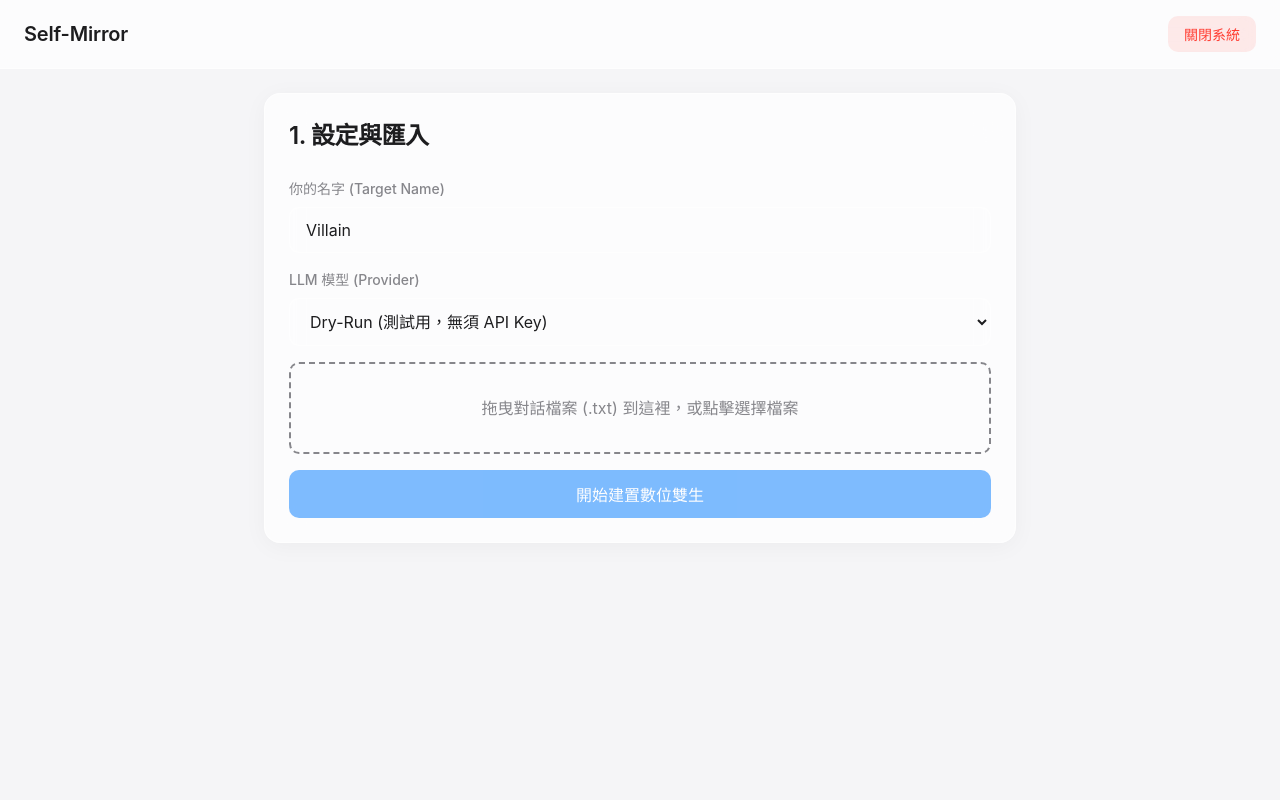
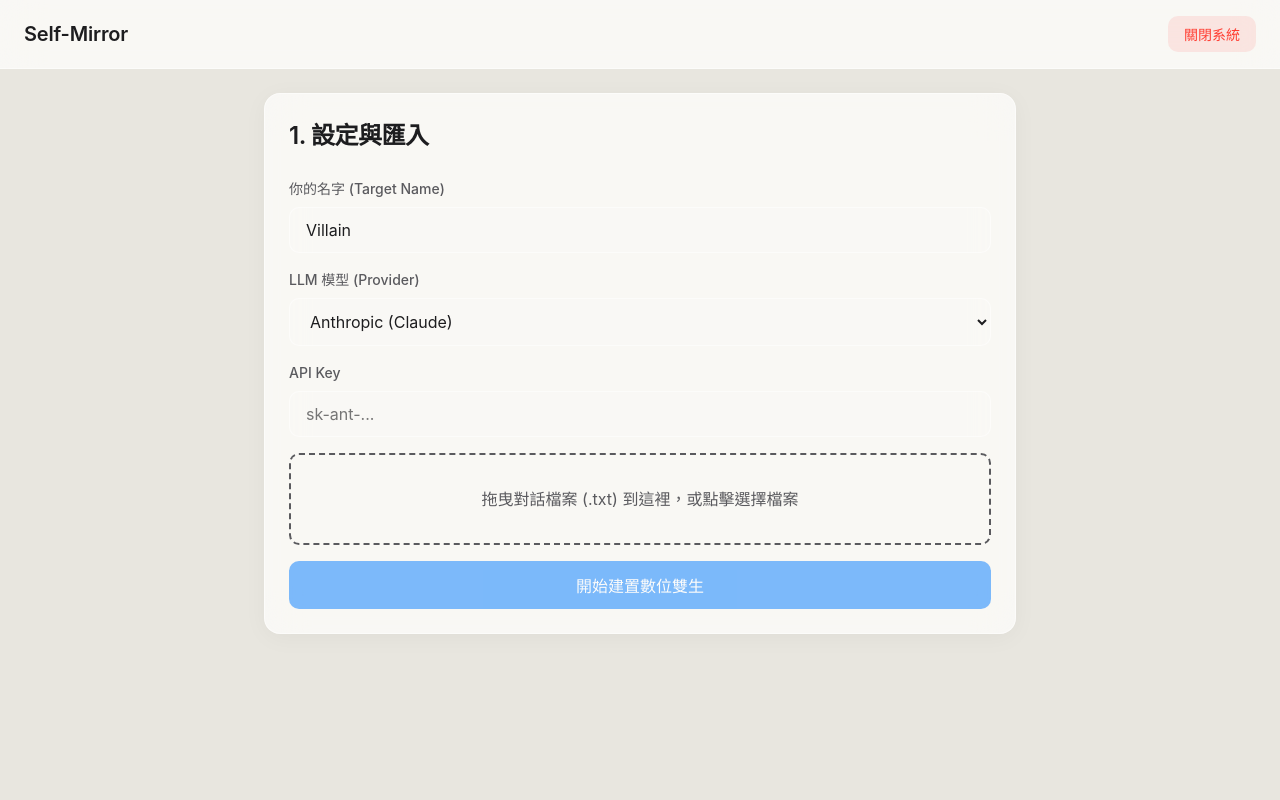
Before and after one commit to awesomerex09/Villain, a Flask app: page / in a window 1280 px wide. Run offline with Flask 3, Linux system fonts and the light colour scheme.

Commit message:
style: force light theme with #E8E6DF and remove demo mode to require API key by default

```diff
--- a/static/app.js
+++ b/static/app.js
@@ -20,12 +20,7 @@ document.addEventListener('DOMContentLoaded', () => {
 
     // --- Provider Selection ---
     llmProviderSelect.addEventListener('change', (e) => {
-        if (e.target.value === 'demo') {
-            apiKeyGroup.style.display = 'none';
-        } else {
-            apiKeyGroup.style.display = 'block';
-            apiKeyInput.placeholder = e.target.value === 'anthropic' ? 'sk-ant-...' : 'sk-proj-...';
-        }
+        apiKeyInput.placeholder = e.target.value === 'anthropic' ? 'sk-ant-...' : 'sk-proj-...';
     });
 
     // --- Drag & Drop Upload ---
@@ -95,7 +90,7 @@ document.addEventListener('DOMContentLoaded', () => {
         const provider = llmProviderSelect.value;
         const key = apiKeyInput.value.trim();
 
-        if (provider !== 'demo' && !key) {
+        if (!key) {
             alert('請輸入 API Key！');
             return;
         }
--- a/static/index.css
+++ b/static/index.css
@@ -1,9 +1,9 @@
 :root {
-    --bg-color: #f5f5f7;
+    --bg-color: #E8E6DF;
     --card-bg: rgba(255, 255, 255, 0.7);
     --glass-border: rgba(255, 255, 255, 0.5);
     --text-main: #1d1d1f;
-    --text-secondary: #86868b;
+    --text-secondary: #5a5a5e;
     --accent-blue: #007aff;
     --accent-blue-hover: #0066d6;
     --accent-red: #ff3b30;
@@ -11,16 +11,6 @@
     --radius-md: 10px;
     --spacing-md: 16px;
     --spacing-lg: 24px;
-}
-
-@media (prefers-color-scheme: dark) {
-    :root {
-        --bg-color: #000000;
-        --card-bg: rgba(28, 28, 30, 0.7);
-        --glass-border: rgba(255, 255, 255, 0.1);
-        --text-main: #f5f5f7;
-        --text-secondary: #a1a1a6;
-    }
 }
 
 * {
@@ -161,9 +151,7 @@ select:focus {
     justify-content: space-between;
 }
 
-@media (prefers-color-scheme: dark) {
-    .file-item { background: rgba(255, 255, 255, 0.05); }
-}
+
 
 /* Buttons */
 button {
@@ -288,9 +276,7 @@ button:disabled {
     border-bottom-left-radius: 4px;
 }
 
-@media (prefers-color-scheme: dark) {
-    .message.twin .bubble { background-color: rgba(255, 255, 255, 0.1); }
-}
+
 
 .message.system .bubble {
     background-color: transparent;
--- a/templates/index.html
+++ b/templates/index.html
@@ -34,15 +34,14 @@
                 <div class="form-group">
                     <label for="llm-provider">LLM 模型 (Provider)</label>
                     <select id="llm-provider">
-                        <option value="demo">Dry-Run (測試用，無須 API Key)</option>
                         <option value="anthropic">Anthropic (Claude)</option>
                         <option value="openai">OpenAI (GPT-4o)</option>
                     </select>
                 </div>
 
-                <div class="form-group" id="api-key-group" style="display: none;">
+                <div class="form-group" id="api-key-group">
                     <label for="api-key">API Key</label>
-                    <input type="password" id="api-key" placeholder="輸入 API 金鑰">
+                    <input type="password" id="api-key" placeholder="sk-ant-...">
                 </div>
 
                 <div class="upload-area" id="upload-area">
```
